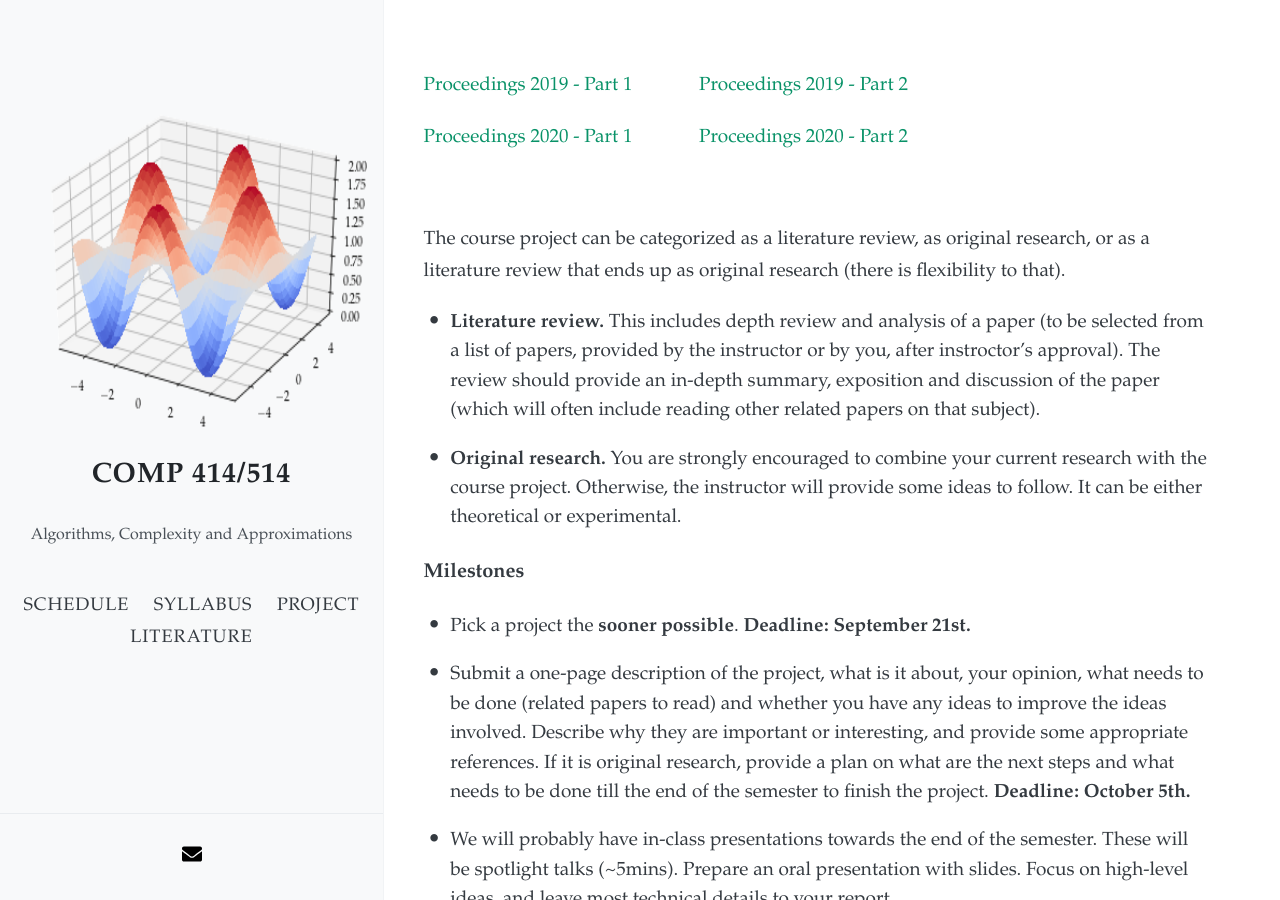
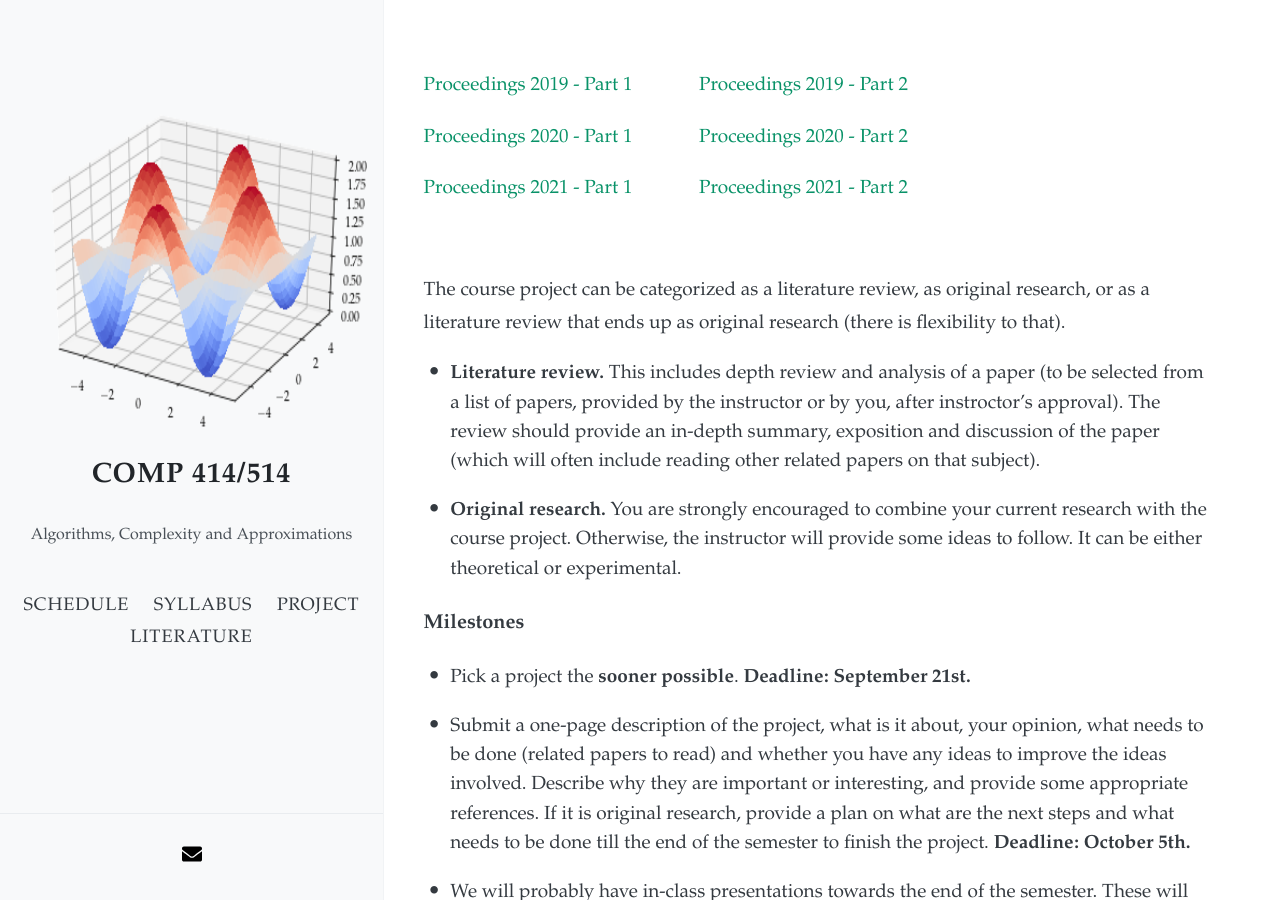
Before and after one commit to akyrillidis/comp414-514, a Jekyll site: the page built from project.md, in a window 1280 px wide and 900 px high. Built offline with Jekyll 4.4.1, drawn with Linux system fonts in a browser that asks for light colours; nearby versions of some CDN libraries.

Commit message:
Update project.md

```diff
--- a/project.md
+++ b/project.md
@@ -7,6 +7,8 @@ layout: default
 [Proceedings 2019 - Part 1](/schedule/images/Proceedings2019_Part1.pdf) &emsp;&emsp;&emsp;   [Proceedings 2019 - Part 2](/schedule/images/Proceedings2019_Part2.pdf)
 
 [Proceedings 2020 - Part 1](/schedule/images/Proceedings2020_Part1.pdf) &emsp;&emsp;&emsp;   [Proceedings 2020 - Part 2](/schedule/images/Proceedings2020_Part2.pdf)
+
+[Proceedings 2021 - Part 1](/schedule/images/Proceedings2021_Part1.pdf) &emsp;&emsp;&emsp;   [Proceedings 2021 - Part 2](/schedule/images/Proceedings2021_Part2.pdf)
 
 &nbsp;
 
```
